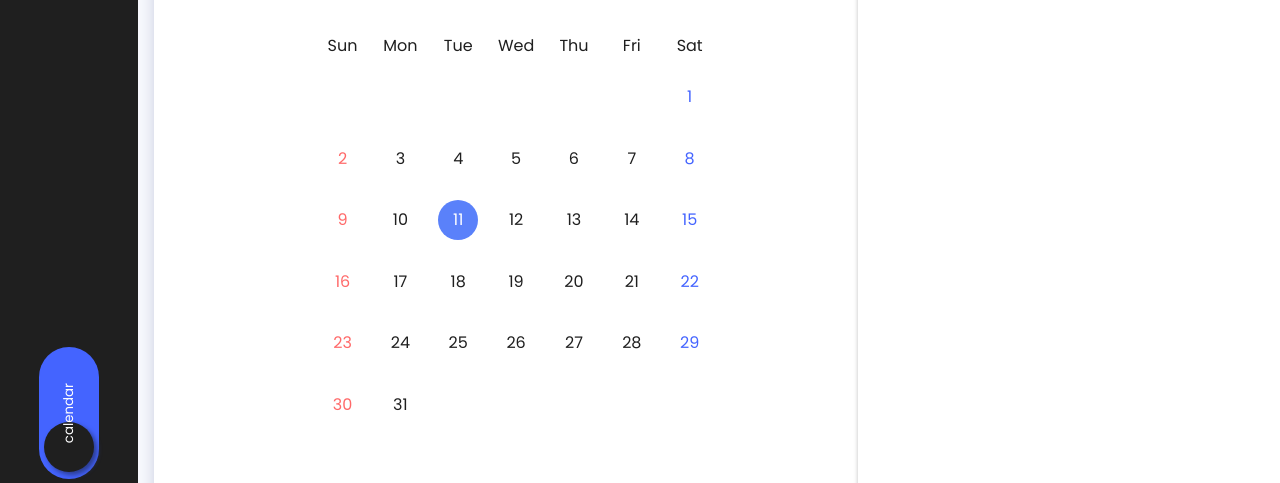
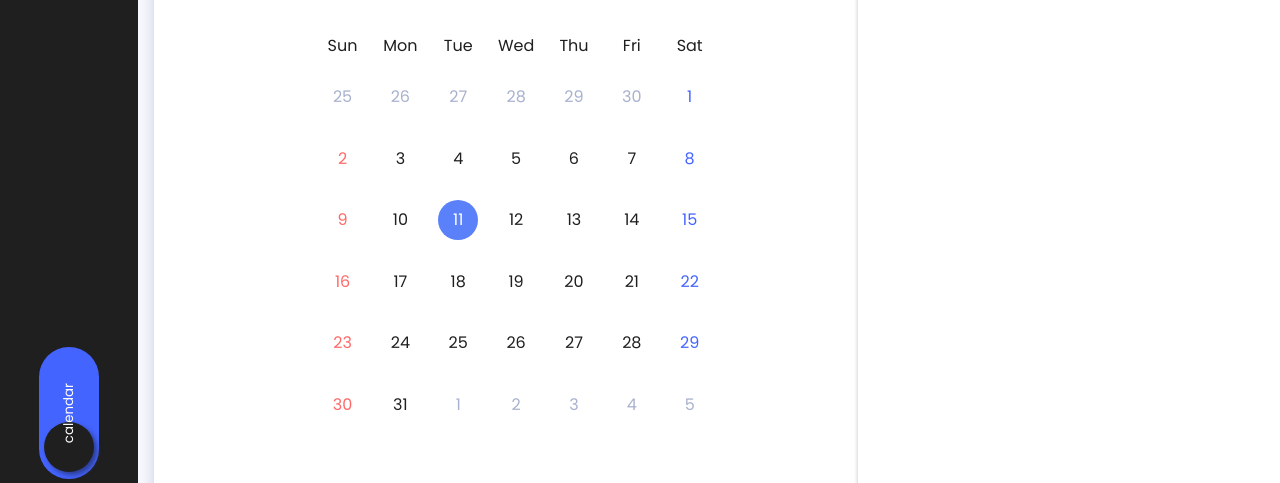
Before and after one commit to KDT1-FE/KDT5-M6, a React (Vite) app: page / in a window 1280 px wide. Both pictures are taken after a click on the button "chart". Shown: the part 257-740 px from the top of the page. Built offline with nearby package versions, Linux system fonts and the light colour scheme; no server answers.

Commit message:
FEAT : #7 전달, 다음달 날짜 채우기

```diff
--- a/src/components/Middle/Calendar.tsx
+++ b/src/components/Middle/Calendar.tsx
@@ -1,5 +1,6 @@
 import { styled } from 'styled-components';
 import { formatDateKrISO } from '../../lib/CommonFunc';
+import { theme } from '../../styles/theme';
 
 interface ICalendarProps {
   selectedDate: string;
@@ -15,7 +16,6 @@ function Calendar({ selectedDate, setSelectedDate, date }: ICalendarProps) {
     const formattedDate = formatDateKrISO(clickedDate);
     setSelectedDate(formattedDate);
   };
-
   const getDaysInMonth = (year: number, month: number) => {
     return new Date(year, month + 1, 0).getDate();
   };
@@ -27,9 +27,13 @@ function Calendar({ selectedDate, setSelectedDate, date }: ICalendarProps) {
     const daysInMonth = getDaysInMonth(year, month);
     const calendar = [];
 
-    // 첫 번째 주 시작 전의 빈 날짜 채우기
-    for (let i = 0; i < firstDay; i++) {
-      calendar.push(<Empty key={`empty-${i}`}></Empty>);
+    // 첫 번째 주 시작 전에 전 달 날짜 채우기
+    for (let i = firstDay - 1; i >= 0; i--) {
+      calendar.push(
+        <PrevDay key={`prev-${i}`}>
+          {getDaysInMonth(year, month - 1) - i}
+        </PrevDay>
+      );
     }
 
     // 달력에 날짜 추가
@@ -52,6 +56,11 @@ function Calendar({ selectedDate, setSelectedDate, date }: ICalendarProps) {
       );
     }
 
+    // 마지막 주 다음에 다음 달 날짜 채우기
+    for (let i = 1; i <= 6 - new Date(year, month, daysInMonth).getDay(); i++) {
+      calendar.push(<NextDay key={`next-${i}`}>{i}</NextDay>);
+    }
+
     return calendar;
   };
 
@@ -68,41 +77,53 @@ function Calendar({ selectedDate, setSelectedDate, date }: ICalendarProps) {
 }
 
 const CalendarContainer = styled.div`
+  gap: 10px;
+  width: 400px;
+  height: 400px;
+  display: grid;
+  margin: 30px auto 0;
   font-family: 'poppins';
-  height: 400px;
-  width: 400px;
-  display: grid;
   grid-template-rows: auto 1fr;
-  gap: 10px;
-  margin: 30px auto 0;
 `;
 
-const Empty = styled.div`
+const PrevDay = styled.div`
   padding: 5px;
+  display: flex;
+  align-items: center;
+  justify-content: center;
+  color: ${theme.colors.gray[1]};
+`;
+
+const NextDay = styled.div`
+  padding: 5px;
+  display: flex;
+  align-items: center;
+  justify-content: center;
+  color: ${theme.colors.gray[1]};
 `;
 
 const CalendarBody = styled.div`
+  gap: 5px;
   display: grid;
   grid-template-columns: repeat(7, 1fr);
-  gap: 5px;
 `;
 
 const CalendarHeader = styled.div`
+  gap: 5px;
   display: grid;
   grid-template-columns: repeat(7, 1fr);
-  gap: 5px;
 `;
 
 const CalendarDay = styled.div<{
+  $isSunday?: boolean;
   $isSelected?: boolean;
-  $isSunday?: boolean;
   $isSaturday?: boolean;
 }>`
   cursor: pointer;
   padding: 5px;
   display: flex;
+  align-items: center;
   justify-content: center;
-  align-items: center;
   color: ${({ $isSaturday, $isSunday, theme }) =>
     $isSaturday
       ? theme.colors.blue.main
@@ -111,12 +132,12 @@ const CalendarDay = styled.div<{
       : theme.colors.black};
 
   div {
-    display: flex;
-    justify-content: center;
-    align-items: center;
-    border-radius: 50%;
     width: 40px;
     height: 40px;
+    display: flex;
+    border-radius: 50%;
+    align-items: center;
+    justify-content: center;
     background-color: ${({ $isSelected }) =>
       $isSelected ? '#5A81FA' : 'transparent'};
     color: ${({ $isSelected, theme }) => $isSelected && theme.colors.white};
```
